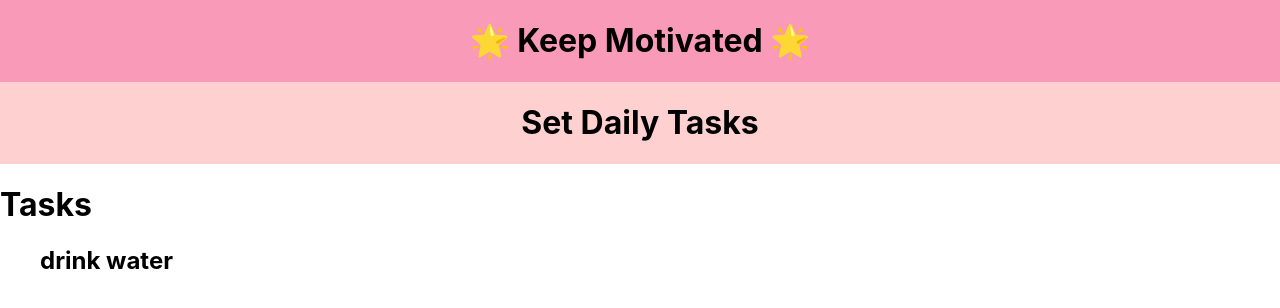
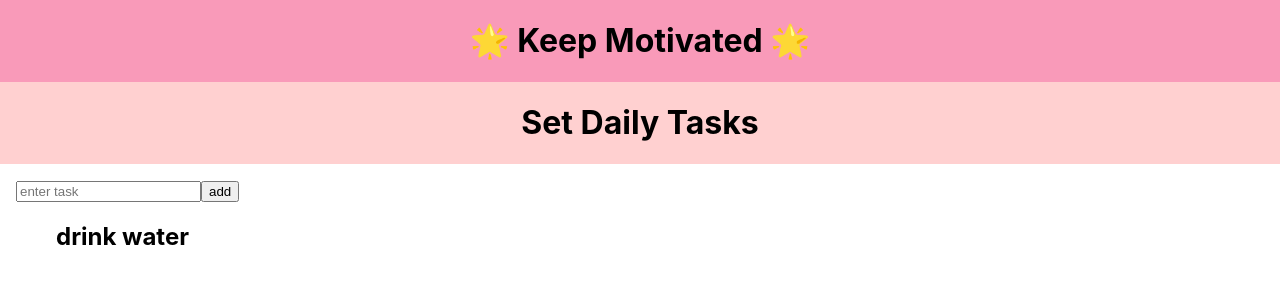
Before and after one commit to ReshmiCode/SoliTogether, a React (Create React App) app: page /task in a window 1280 px wide. Shown: the top 308 px of the page. Built offline with nearby package versions, Linux system fonts and the light colour scheme.

Commit message:
more task progress

```diff
--- /dev/null
+++ b/src/Task/NewTask.js
@@ -0,0 +1,22 @@
+import React from 'react';
+
+const NewTask = props => {
+    const addTaskHandler = event => {
+        event.preventDefault();
+        const newGoal = {
+            description: Math.random().toString(),
+        };
+        props.onAddTask(newGoal);
+    }
+    return (
+        <div>
+            <form onSubmit={addTaskHandler}>
+                <input placeholder="enter task">
+                </input>
+                <button type="submit">add</button>
+            </form>
+        </div>
+    );
+};
+
+export default NewTask;
--- a/src/Task/Task.css
+++ b/src/Task/Task.css
@@ -0,0 +1,3 @@
+.task-list {
+    margin: 1rem;
+}
--- a/src/Task/Task.js
+++ b/src/Task/Task.js
@@ -1,15 +1,23 @@
-import React from 'react';
+import React, { useState } from 'react';
 
+import NewTask from './NewTask';
 import TaskList from './TaskList';
-import '../Resources/Resources.css'
+import '../Resources/Resources.css';
+import './Task.css';
 
 const Task = () => {
-    const tasks = [{
+    const [tasks, setTasks] = useState([{
         description: "drink water",
         repeats: true,
         count: 2,
         reminderTime: "7pm"
-    }];
+    }]);
+
+    const addNewTask = (newTask) => {
+        setTasks((prevTasks) => {
+          return prevTasks.concat(newTask);
+        }); // use this when using prev state bc safer
+      }
 
     return(
         <div>
@@ -19,8 +27,10 @@ const Task = () => {
             <div className="intro-desc">
                 <h1>Set Daily Tasks</h1>
             </div>
-            <h1>Tasks</h1>
-            <TaskList items={tasks}/>
+            <div className="task-list">
+                <NewTask onAddTask={addNewTask}/>
+                <TaskList items={tasks}/>
+            </div>
         </div>
     );
 };
--- a/src/Task/TaskList.js
+++ b/src/Task/TaskList.js
@@ -10,6 +10,7 @@ const Task = props => {
       }
 
       return (
+        <div>
             <ul className="users-list">
               {props.items.map(task => {
                 return (
@@ -17,6 +18,7 @@ const Task = props => {
                 );
               })}
             </ul>
+        </div>
       );
     };
 
```
Lines whose indentation alone changed are shown as unchanged.
